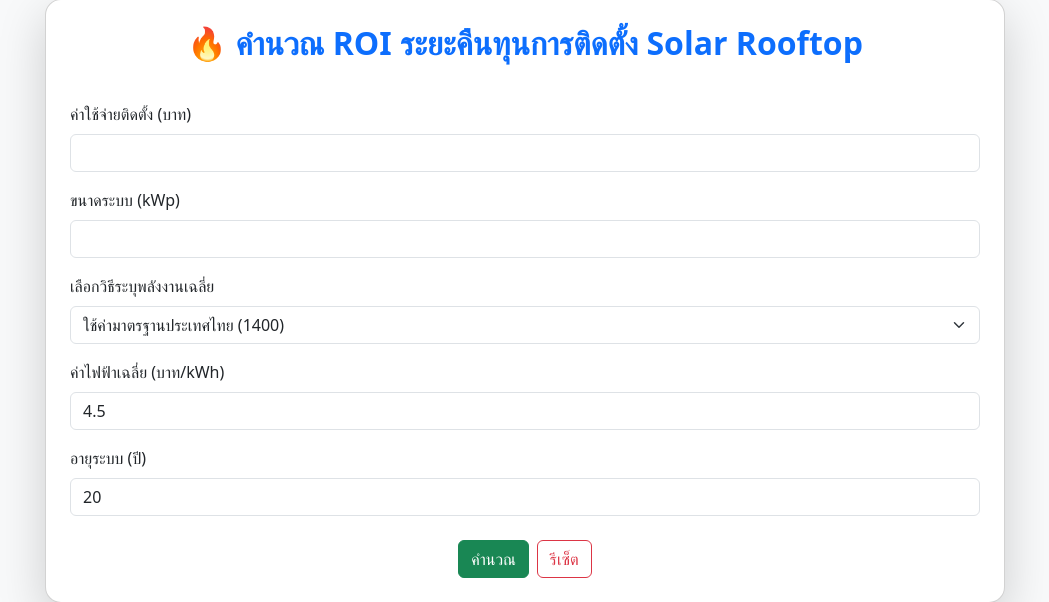
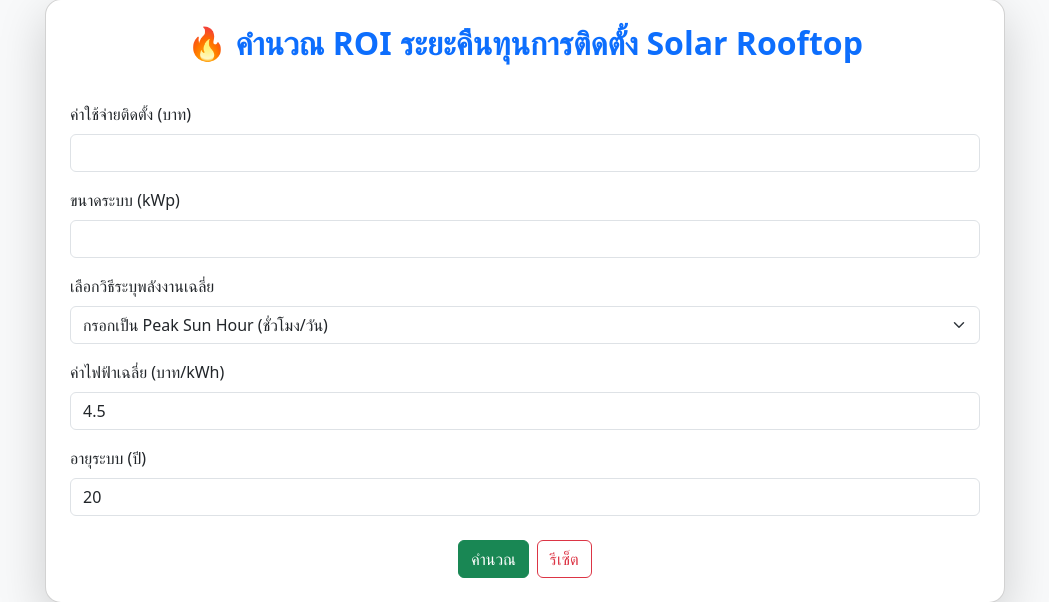
Before and after one commit to NUTptuegineering/flask-solardiy, a Flask app: page /ROI_Cal in a window 1280 px wide. Shown: the part 134-736 px from the top of the page, without its empty margins (115-1164 px from the left). Run offline with Flask 3, Linux system fonts and the light colour scheme.

Commit message:
Add files via upload

```diff
--- a/templates/index3.html
+++ b/templates/index3.html
@@ -82,13 +82,16 @@
         <label class="form-label mt-3">ขนาดระบบ (kWp)</label>
         <input type="number" name="size" class="form-control" step="any" value="{{ size or '' }}" required>
 
+        <!-- 🔸 วิธีเลือกพลังงาน -->
         <label class="form-label mt-3">เลือกวิธีระบุพลังงานเฉลี่ย</label>
         <select id="genOption" class="form-select" required>
-          <option value="default" selected>ใช้ค่ามาตรฐานประเทศไทย (1400)</option>
+          <option value="default">ใช้ค่ามาตรฐานประเทศไทย (1400)</option>
           <option value="province">เลือกจากจังหวัด</option>
-          <option value="psh">กรอกเป็น Peak Sun Hour (ชั่วโมง/วัน)</option>
+          <option value="psh" selected>กรอกเป็น Peak Sun Hour (ชั่วโมง/วัน)</option>
+
         </select>
 
+        <!-- 🔸 เลือกจังหวัด -->
         <div id="provinceSection" class="mt-3" style="display: none;">
           <label class="form-label">เลือกจังหวัด</label>
           <select id="provinceSelect" class="form-select">
@@ -96,11 +99,21 @@
           </select>
         </div>
 
+        <!-- 🔸 กรอก PSH -->
         <div id="pshSection" class="mt-3" style="display: none;">
           <label class="form-label">Peak Sun Hour เฉลี่ยต่อวัน (ชั่วโมง/วัน)</label>
-          <input type="number" id="pshInput" step="any" class="form-control" placeholder="เช่น 4.5">
+          <select id="pshInput" class="form-select">
+            <option value="1">1 ชั่วโมง</option>
+            <option value="2">2 ชั่วโมง</option>
+            <option value="3">3 ชั่วโมง</option>
+            <option value="4" selected>4 ชั่วโมง</option>
+            <option value="5">5 ชั่วโมง</option>
+            <option value="6">6 ชั่วโมง</option>
+          </select>
         </div>
 
+
+        <!-- 🔸 ช่องซ่อน สำหรับส่งค่า PVOUT -->
         <input type="hidden" name="gen" id="genInput" value="{{ gen or 1400 }}">
 
         <label class="form-label mt-3">ค่าไฟฟ้าเฉลี่ย (บาท/kWh)</label>
@@ -109,6 +122,7 @@
         <label class="form-label mt-3">อายุระบบ (ปี)</label>
         <input type="number" name="lifetime" value="{{ lifetime or 20 }}" class="form-control" required>
 
+        <!-- 🔘 ปุ่มคำนวณ + รีเซ็ต -->
         <div class="d-flex justify-content-center gap-2 mt-4">
           <button type="submit" class="btn btn-success">คำนวณ</button>
           <button type="button" class="btn btn-outline-danger" onclick="resetForm()">รีเซ็ต</button>
@@ -144,11 +158,13 @@
     function resetForm() {
       const form = document.getElementById("roiForm");
 
+      // เคลียร์ช่องกรอกข้อมูล
       form.querySelector('[name="cost"]').value = '';
       form.querySelector('[name="size"]').value = '';
       form.querySelector('[name="rate"]').value = '4.5';
       form.querySelector('[name="lifetime"]').value = '20';
 
+      // เคลียร์ dropdown และค่า PVOUT
       document.getElementById('genOption').value = 'default';
       document.getElementById('provinceSection').style.display = 'none';
       document.getElementById('pshSection').style.display = 'none';
@@ -156,6 +172,7 @@
       document.getElementById('pshInput').value = '';
       document.getElementById('genInput').value = '1400';
 
+      // 🔻 ซ่อนกล่องผลลัพธ์
       const resultBox = document.getElementById('resultBox');
       if (resultBox) {
         resultBox.style.display = 'none';
```
